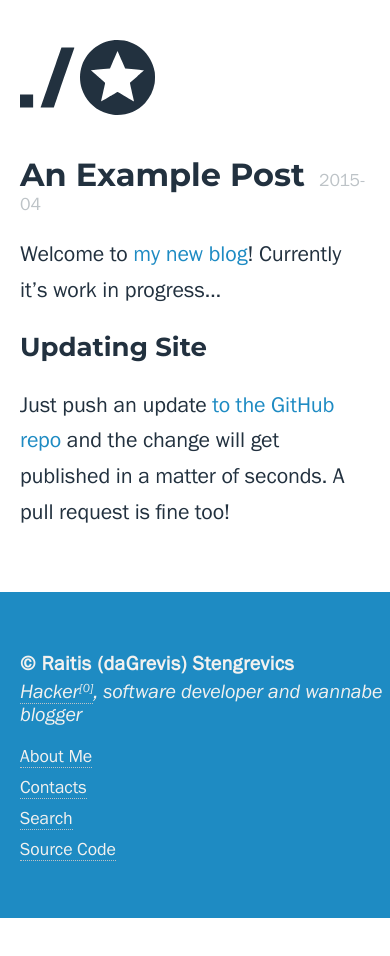
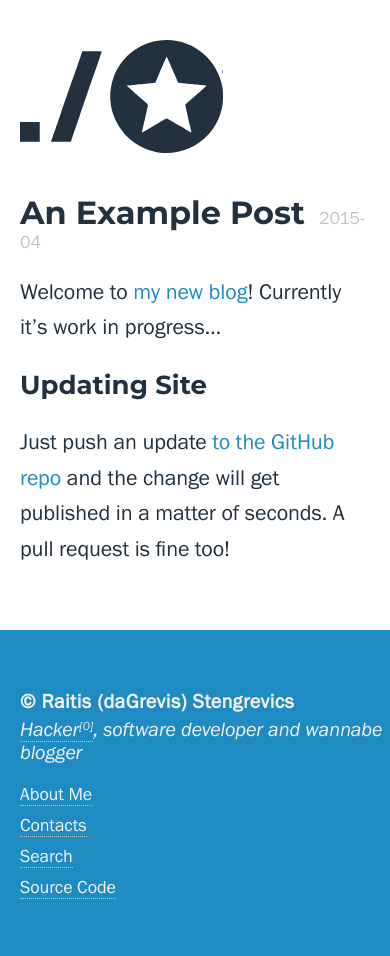
Before and after one commit to daGrevis/daGrev.is, a Jekyll site: the page built from index.html, in a window 390 px wide. Built offline with Jekyll 4.4.1, drawn with Linux system fonts in a browser that asks for light colours; nearby versions of some CDN libraries; the list of posts is cut into pages by our own code; before the commit the page ends 918 px from its top, so only the background shows below that.

Commit message:
Change logo size on small screens

```diff
--- a/static/styles/main.sass
+++ b/static/styles/main.sass
@@ -272,9 +272,10 @@ body
                 top: $y-height / 2
                 left: $x-width
 
-            width: $header-width / 2
-            height: $header-height / 2
-            background-size: $header-width / 2 $header-height / 2
+            $scale: .75
+            width: $header-width * $scale
+            height: $header-height * $scale
+            background-size: $header-width * $scale $header-height * $scale
 
 @media (max-width: $body-width)
     #header
```
